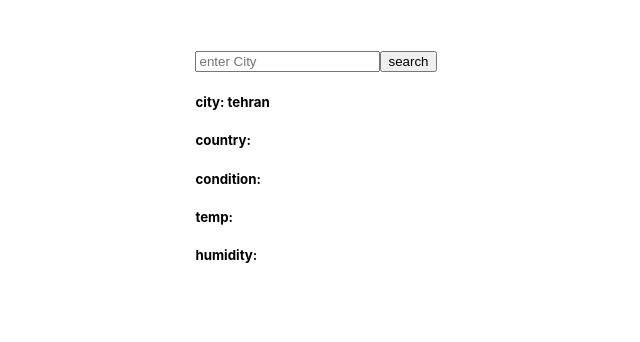
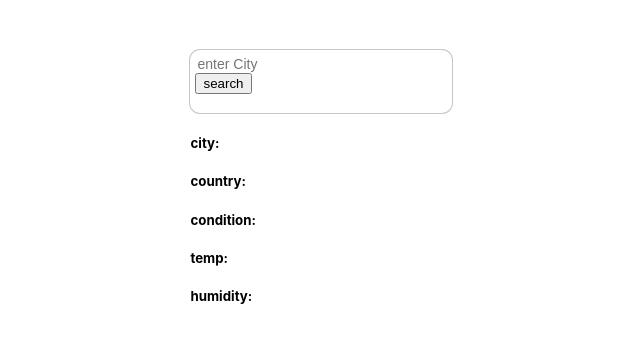
Before and after one commit to alinaeemaei/weather, a React (Create React App) app: page / in a window 1280 px wide. Shown: the top 342 px of the page, without its empty margins (324-964 px from the left). Built offline with nearby package versions, Linux system fonts and the light colour scheme.

Commit message:
fix search  suggestion
add value to textbox

```diff
--- a/src/App.css
+++ b/src/App.css
@@ -3,3 +3,29 @@
   justify-content: center;
   display: flex;
 }
+.autoComplete {
+  width: 100%;
+  border: 1px gray;
+  box-shadow: 0 0 0 1px #aaaa;
+  font-family: Arial, Helvetica, sans-serif;
+  font-size: 14px;
+  color: gray;
+  text-decoration: none;
+  border-radius: 10px;
+  padding: 5px;
+  border: none;
+}
+
+.autoComplete input {
+  width: 100%;
+  border: none;
+  font-family: Arial, Helvetica, sans-serif;
+  font-size: 14px;
+  color: gray;
+  border: none;
+}
+
+.autoComplete ul {
+  list-style-type: none;
+  text-align: left;
+}
--- a/src/App.js
+++ b/src/App.js
@@ -4,13 +4,15 @@
 class App extends Component {
   state = {
     newCity: "",
-    City: "tehran",
+    newcityFullname: "",
+    City: "",
     country: "",
     condition: "",
     temp: "",
     humidity: "",
     image: "",
-    searchValu: []
+    searchValu: [],
+    text: ""
   };
 
   getWeatherInfo = async e => {
@@ -18,7 +20,7 @@
     if (this.state.newCity !== "") {
       const api = await fetch(
         `http://api.apixu.com/v1/current.json?key=1652ea732ca848b7bd6100429192205&q=${
-          this.state.newCity
+          this.state.newcityFullname
         }`
       );
       const data = await api.json();
@@ -40,31 +42,56 @@
       `http://api.apixu.com/v1/search.json?key=1652ea732ca848b7bd6100429192205&q=${search}`
     );
     var data = await url.json();
+    this.setState({ text: search });
     if (search.length >= 3) {
       this.setState({
-        searchValu: data
+        searchValu: data,
+        newcityFullname: search,
+        newCity: search
       });
     }
-    console.log(this.state.searchValu);
   };
 
   changeLocationHandler(event) {
     console.log(event.target.value);
     this.setState({
-      newCity: event.target.value
+      newCity: event.target.value,
+      textBoxValue: event.target.value
     });
   }
+
+  SearchListHandle(event) {
+    this.setState({
+      newcityFullname: event.target.getAttribute("data-itemid"),
+      text: event.target.getAttribute("data-itemid"),
+      searchValu: []
+    });
+    console.log(this.state.newcityFullname);
+  }
+
   render() {
+    const { text } = this.state;
     return (
       <div>
         <div>
-          <form
-            onSubmit={this.getWeatherInfo}
-            onChange={this.autoCompleteText.bind(this)}
-          >
-            <input type="text" placeholder="enter City" />
-            <button>search</button>
-          </form>
+          <div className="autoComplete">
+            <form onSubmit={this.getWeatherInfo}>
+              <input
+                value={text}
+                onChange={this.autoCompleteText.bind(this)}
+                type="text"
+                placeholder="enter City"
+              />
+              <button>search</button>
+            </form>
+            <ul onClick={this.SearchListHandle.bind(this)}>
+              {this.state.searchValu.map(item => (
+                <li key={item.id} data-itemid={item.name}>
+                  {item.name}
+                </li>
+              ))}
+            </ul>
+          </div>
 
           <h5>city: {this.state.City}</h5>
           <h5>country: {this.state.country}</h5>
@@ -73,13 +100,7 @@
           <h5>humidity: {this.state.humidity}</h5>
           <img src={this.state.image} alt="" />
         </div>
-        <div>
-          <ul>
-            {this.state.searchValu.map(item => (
-              <li key={item.id}>{item.name}</li>
-            ))}
-          </ul>
-        </div>
+        <div />
       </div>
     );
   }
```
